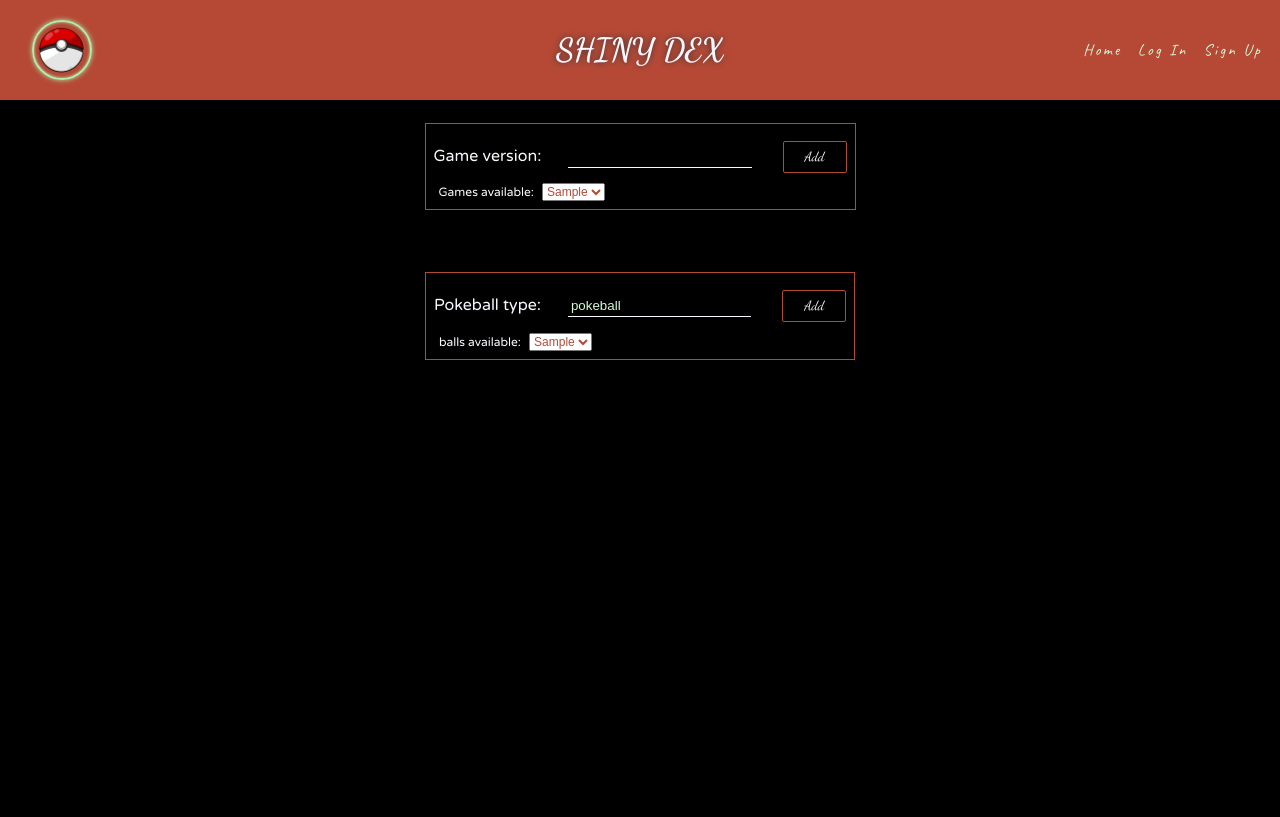
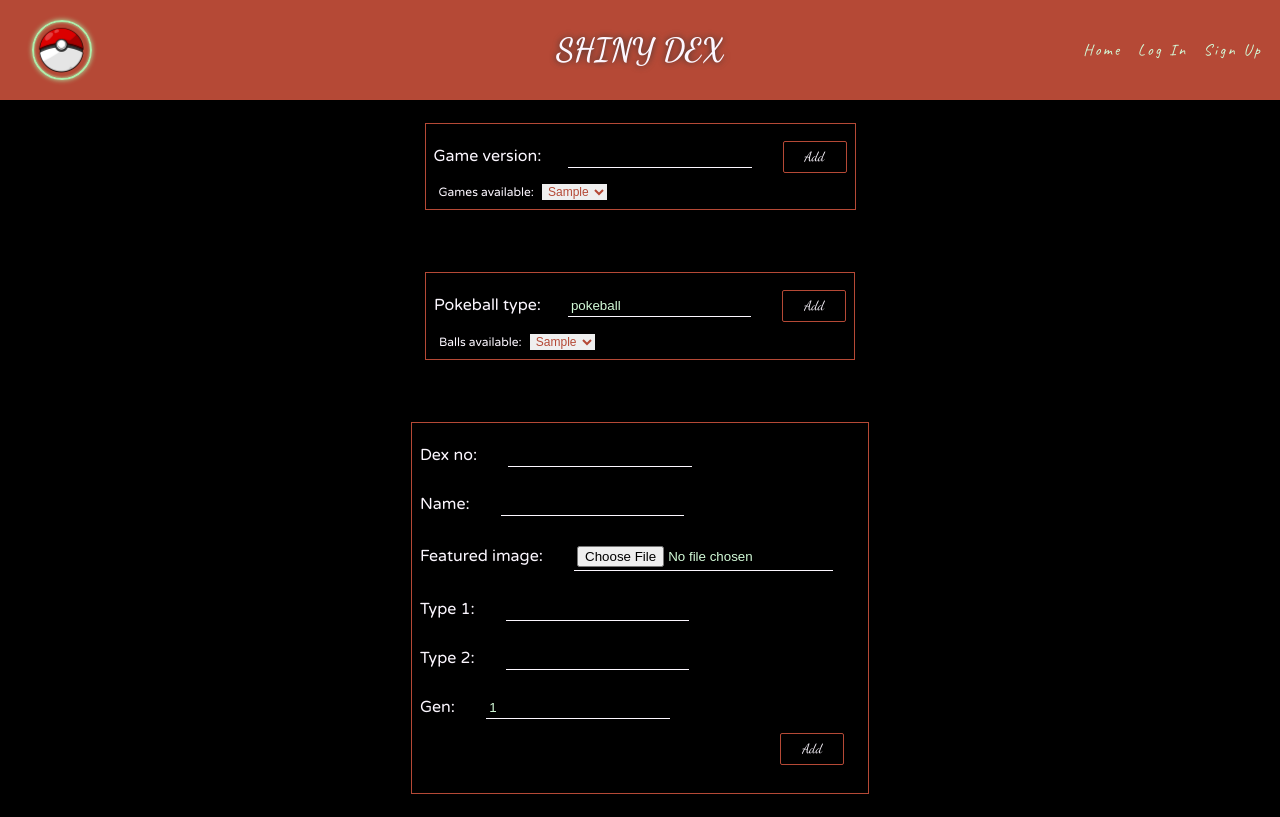
Before and after one commit to farrukh-ahm/pokemon-shiny-dex, a Django app: page /manage/ in a window 1280 px wide. Before the commit the page ends 360 px from the top, so only its background shows below. Run offline with Django 3.2, Linux system fonts and the light colour scheme; tables that the repository leaves empty hold one stand-in row (values such as "Sample post").

Commit message:
Add funciton to add pokemon for admins

```diff
--- a/shiny_dex/forms.py
+++ b/shiny_dex/forms.py
@@ -14,3 +14,12 @@
     class Meta:
         model = Pokeball
         fields = ('pokeball_type',)
+
+
+class PokemonForm(forms.ModelForm):
+
+    class Meta:
+        model = Pokemon
+        fields = ('dex_no', 'name', 'featured_image',
+                  'type_1', 'type_2', 'gen',
+                  )
--- a/shiny_dex/models.py
+++ b/shiny_dex/models.py
@@ -27,8 +27,11 @@
     slug = models.SlugField(max_length=100, unique=True, null=True)
     featured_image = models.ImageField(upload_to='shinydex/', default='placeholder')
     type_1 = models.CharField(max_length=50)
-    type_2 = models.CharField(max_length=50)
+    type_2 = models.CharField(max_length=50, null=True)
     gen = models.IntegerField(default=1)
+
+    class Meta:
+        ordering = ['dex_no']
 
     def __str__(self):
         return f'{self.dex_no}: {self.name}'
--- a/shiny_dex/views.py
+++ b/shiny_dex/views.py
@@ -1,4 +1,5 @@
 from django.shortcuts import render, redirect, get_object_or_404, reverse
+from django.utils.text import slugify
 from django.contrib.auth.models import User
 from django.views import View
 from .models import Game, Pokeball, Pokemon, User_Shiny
@@ -35,18 +36,36 @@
     def get(self, request, *args, **kwargs):
         games = Game.objects.all()
         balls = Pokeball.objects.all()
+        pokemon = Pokemon.objects.all()
 
         gameform = GameForm()
         ballform = PokeballForm()
+        pokemonform = PokemonForm()
 
         context = {
             'games': games,
             'balls': balls,
+            'pokemon': pokemon,
             'gameform': gameform,
             'ballform': ballform,
+            'pokemonform': PokemonForm,
         }
 
         return render(request, 'manage.html', context)
+
+    def post(self, request, *args, **kwargs):
+        queryset = Pokemon.objects.all()
+        pokemon_form = PokemonForm(request.POST, request.FILES)
+
+        if pokemon_form.is_valid():
+            pokemon = pokemon_form.save(commit=False)
+            pokemon.slug = slugify(pokemon.name)
+            pokemon.save()
+
+        else:
+            pokemon_form = PokemonForm()
+
+        return redirect(reverse('manage'))
 
 
 class AddGame(View):
--- a/static/css/style.css
+++ b/static/css/style.css
@@ -146,7 +146,13 @@
 
 select{
     font-size: 0.75em;
-    color: var(--banner-color)
+    color: var(--banner-color);
+    border-radius: 0;
+    border: none;
+    cursor: pointer;
+    padding-inline: 2px;
+    /* box-shadow: none;
+    outline: none; */
     /* background-color: #1CB8F5; */
 }
 
@@ -430,3 +436,22 @@
 
 /* ------------------------------------------------------------ */
 /* ------------------------Manage Page ------------------------*/
+
+
+.btn-div {
+    display: flex;
+    justify-content: flex-end;
+    padding-inline: 1em;
+    /* background-color: #6a548d; */
+}
+
+/* .pokemon-form-btn{
+    background-color: #90e9b5 !important;
+} */
+
+@media (max-width: 500px) {
+
+    .pokemon-form label{
+        font-size: 0.75em;
+    }
+}
--- a/templates/manage.html
+++ b/templates/manage.html
@@ -5,6 +5,7 @@
 
 <div class="flex-wrapper col-flex flex-center">
 
+    <!-- Game Form -->
     <div class="form-handle" >
         <form method="POST" action="{% url 'addgame' %}">
             {{gameform}}
@@ -22,6 +23,7 @@
         </select>
     </div>
 
+    <!-- Pokeball Form -->
     <div class="form-handle" >
         <form method="POST" action="{% url 'addball' %}">
             {{ballform}}
@@ -30,7 +32,7 @@
             <br>
         </form>
         <small>
-            balls available:
+            Balls available:
         </small>
         <select name="" id="">
             {% for ball in balls %}
@@ -38,6 +40,18 @@
             {% endfor %}
         </select>
     </div>
+
+    <!-- Pokemon Form -->
+    <div class="form-handle">
+        <form method="POST" enctype="multipart/form-data" class="pokemon-form">
+            {{pokemonform.as_p}}
+            {% csrf_token %}
+            <div class="btn-div">
+                <button class="btn pokemon-form-btn">Add</button>
+            </div>
+            <br>
+        </form>
+    </div>
 </div>
 
 {% endblock %}
```
Also changed, not shown: shiny_dex/migrations/0007_auto_20230226_1347.py (added), shiny_dex/urls.py (line endings or trailing spaces).
